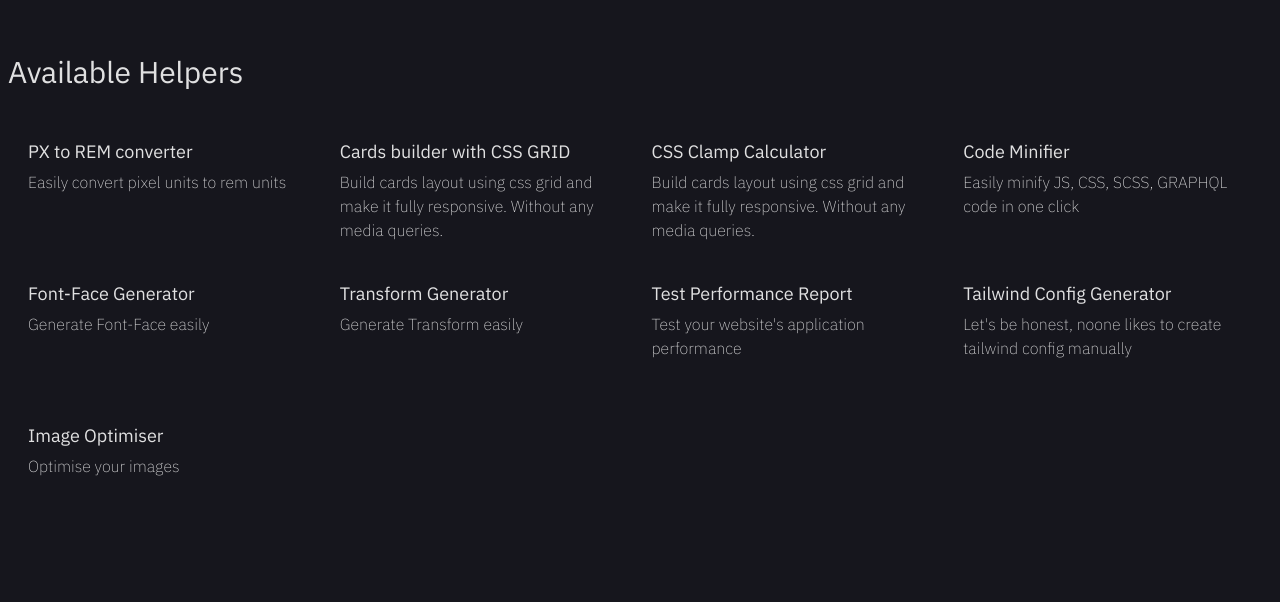
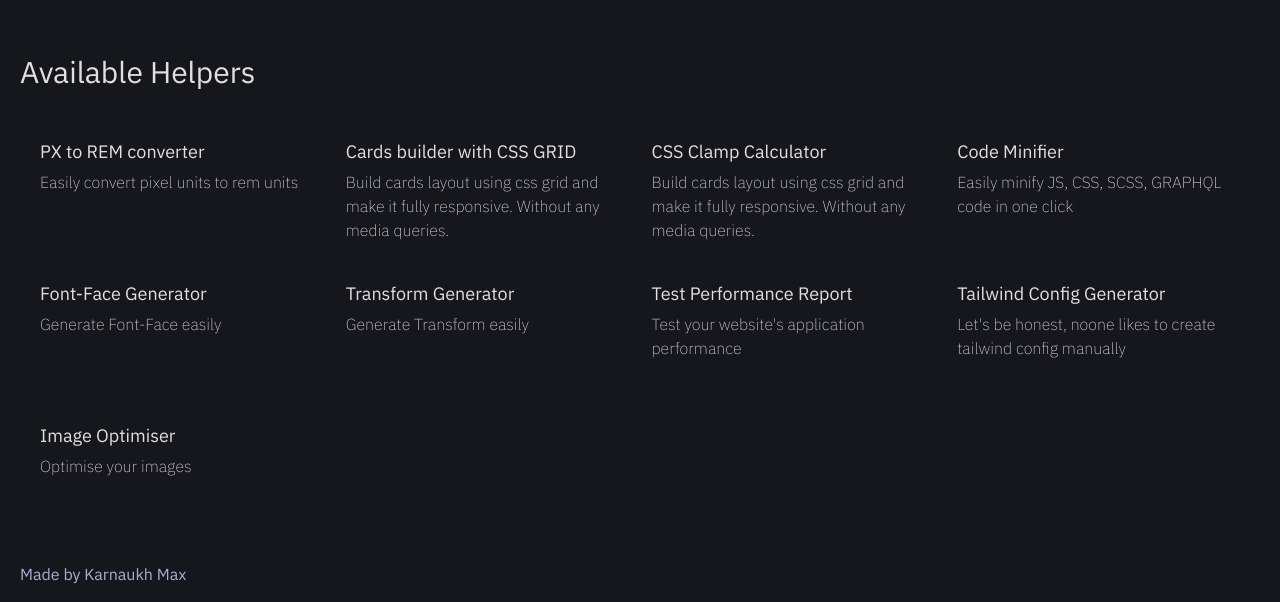
Before and after one commit to karnauhmax/frontend-helpers, a Vue app: page / in a window 1280 px wide. Shown: the part 746-1348 px from the top of the page. Before the commit the page ends 1292 px from the top, so only its background shows below. Built offline with nearby package versions, Linux system fonts and the light colour scheme.

Commit message:
adds footer

```diff
--- a/src/App.vue
+++ b/src/App.vue
@@ -6,10 +6,13 @@
       </Transition>
     </RouterView>
   </AppLayout>
+
+  <TheFooter />
 </template>
 
 <script setup lang="ts">
 import AppLayout from '@/layouts/AppLayout.vue';
+import TheFooter from './components/TheFooter.vue';
 </script>
 
 <style lang="scss">
--- /dev/null
+++ b/src/components/TheFooter.vue
@@ -0,0 +1,11 @@
+<script setup lang="ts">
+import BaseContainer from './base/BaseContainer.vue';
+</script>
+
+<template>
+  <footer class="footer">
+    <BaseContainer class="py-4">
+      <p class="text-primary opacity-80">Made by Karnaukh Max</p>
+    </BaseContainer>
+  </footer>
+</template>
--- a/src/layouts/AppLayoutDefault.vue
+++ b/src/layouts/AppLayoutDefault.vue
@@ -1,5 +1,9 @@
+<script setup lang="ts">
+import BaseContainer from '@/components/base/BaseContainer.vue';
+</script>
+
 <template>
-  <div class="max-w-[1300px] mx-auto px-2 min-h-[inherit]">
+  <BaseContainer>
     <slot />
-  </div>
+  </BaseContainer>
 </template>
```
